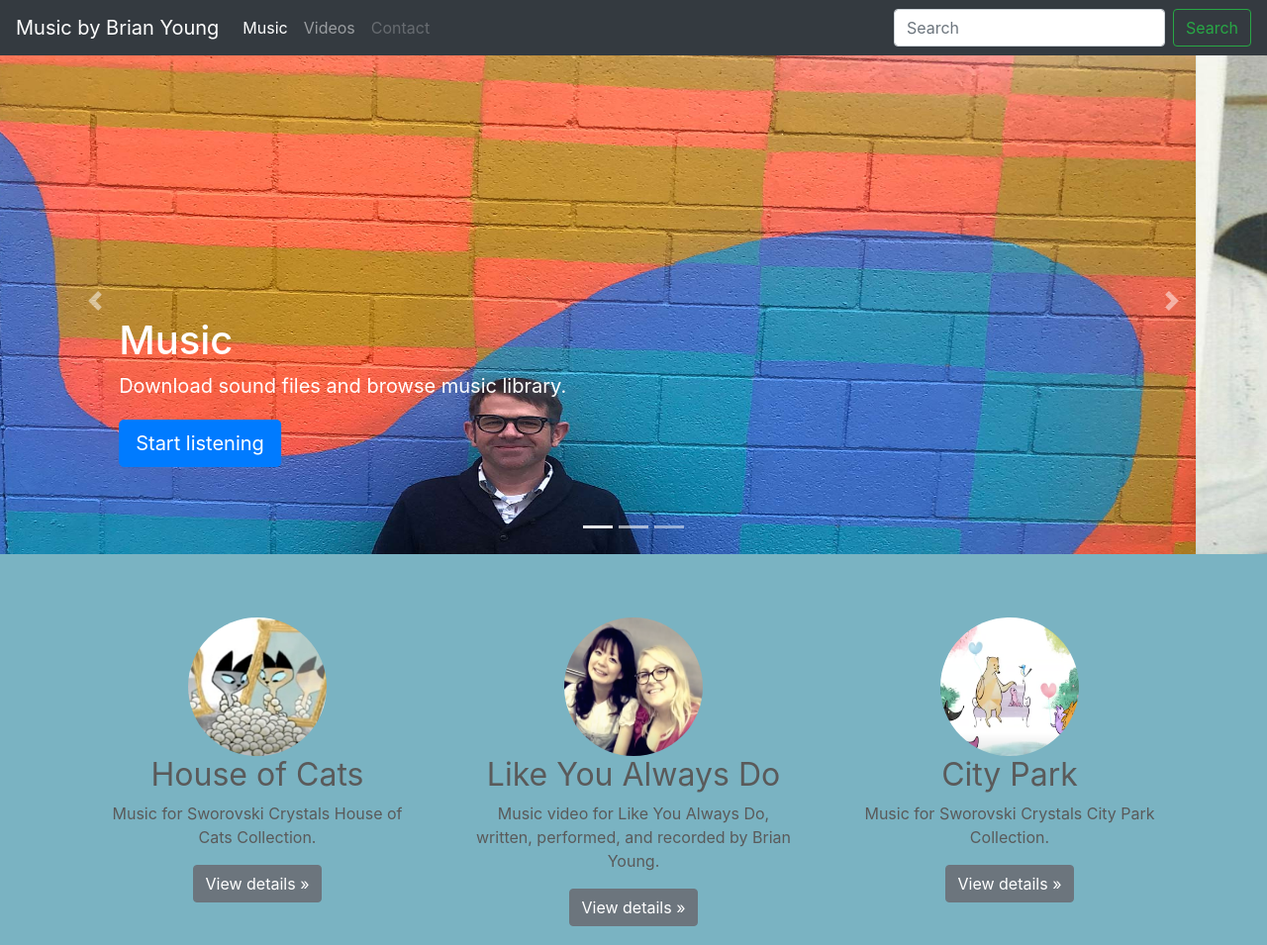
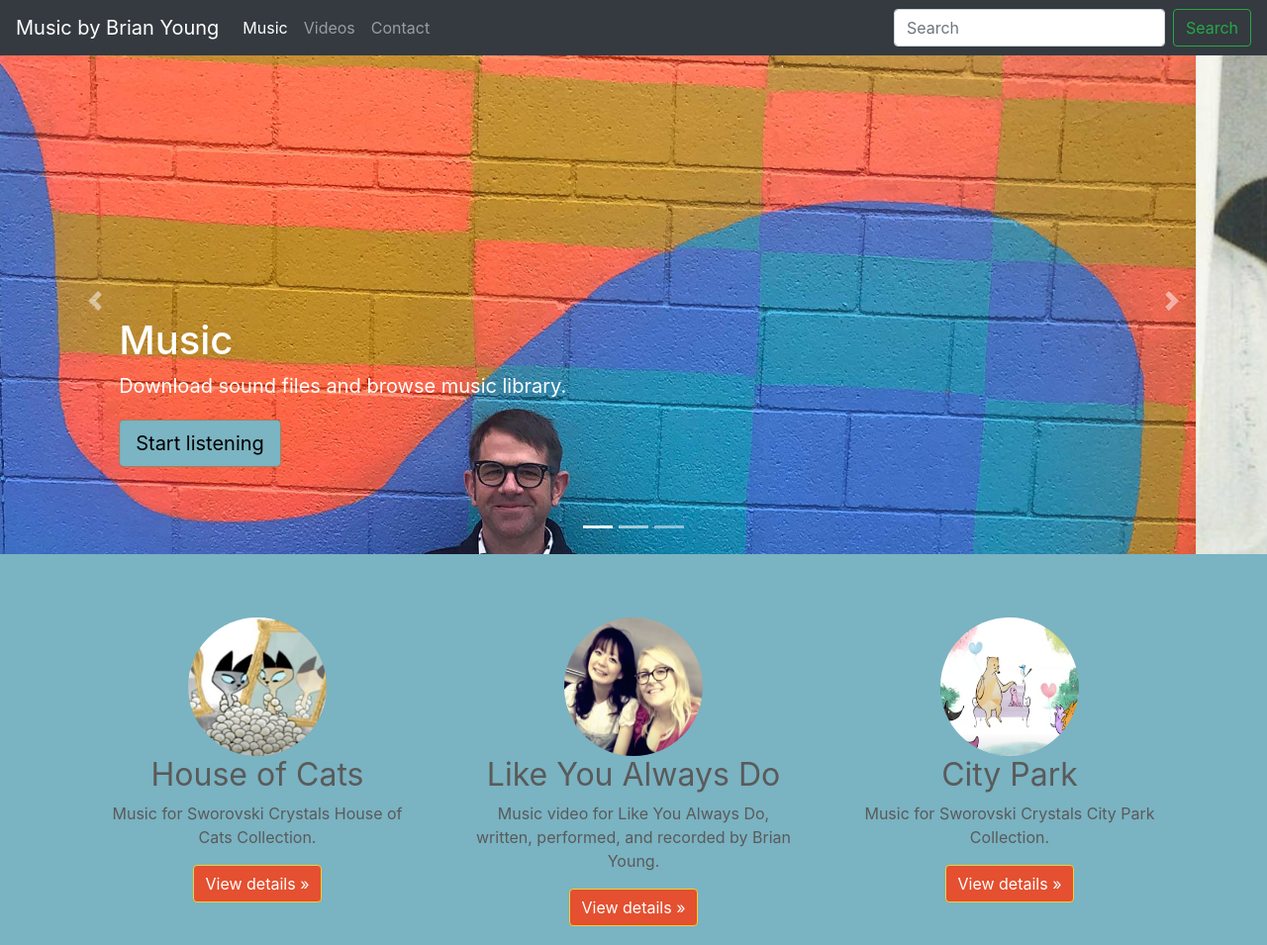
Before and after one commit to ayounglibrarian/uclax_wcib_week_4_assignment, a website: page index.html in a window 1280 px wide. Shown: the top 955 px of the page at 99% size. Drawn offline with nearby package versions, Linux system fonts and the light colour scheme.

Commit message:
Last little changes

```diff
--- a/css/styles.scss
+++ b/css/styles.scss
@@ -39,6 +39,16 @@ body {
   height: 32rem;
 }
 
+.carousel-item img {
+    display: block;
+    margin: auto;
+    position: absolute;
+    left: 50%;
+    top: 50%;
+    transform: translate(-50%, -50%);
+    min-height: 100%;
+    min-width: 100%;
+    object-fit: cover; }
 
 /* MARKETING CONTENT
 -------------------------------------------------- */
@@ -101,3 +111,15 @@ body {
     margin-top: 7rem;
   }
 }
+
+.btn-primary {
+    color: #000;
+    background-color: #7bb4c2;
+    border-color: #9a8262;
+}
+
+.btn-secondary {
+    color: #fff;
+    background-color: #e45030;
+    border-color: #eed130;
+}
--- a/index.html
+++ b/index.html
@@ -27,13 +27,13 @@
        <div class="collapse navbar-collapse" id="navbarCollapse">
          <ul class="navbar-nav mr-auto">
            <li class="nav-item active">
-             <a class="nav-link" href="#">Music <span class="sr-only">(current)</span></a>
+             <a class="nav-link" href="#music">Music <span class="sr-only">(current)</span></a>
            </li>
            <li class="nav-item">
-             <a class="nav-link" href="#">Videos</a>
+             <a class="nav-link" href="#videos">Videos</a>
            </li>
            <li class="nav-item">
-             <a class="nav-link disabled" href="#" tabindex="-1" aria-disabled="true">Contact</a>
+             <a class="nav-link" href="#contact" tabindex="-1" aria-disabled="true">Contact</a>
            </li>
          </ul>
          <form class="form-inline mt-2 mt-md-0">
@@ -132,7 +132,7 @@
 
        <!-- START THE FEATURETTES -->
 
-       <hr class="featurette-divider">
+       <hr class="featurette-divider" id="videos">
 
        <div class="row featurette">
          <div class="col-md-7">
@@ -144,7 +144,7 @@
          </div>
        </div>
 
-       <hr class="featurette-divider">
+       <hr class="featurette-divider" id="music">
 
        <div class="row featurette">
          <div class="col-md-7 order-md-2">
@@ -156,7 +156,7 @@
          </div>
        </div>
 
-       <hr class="featurette-divider">
+       <hr class="featurette-divider" id="contact">
 
        <div class="row featurette">
          <div class="col-md-7">
```
Also changed, not shown: css/styles.css, images/pattern.jpg (added).
